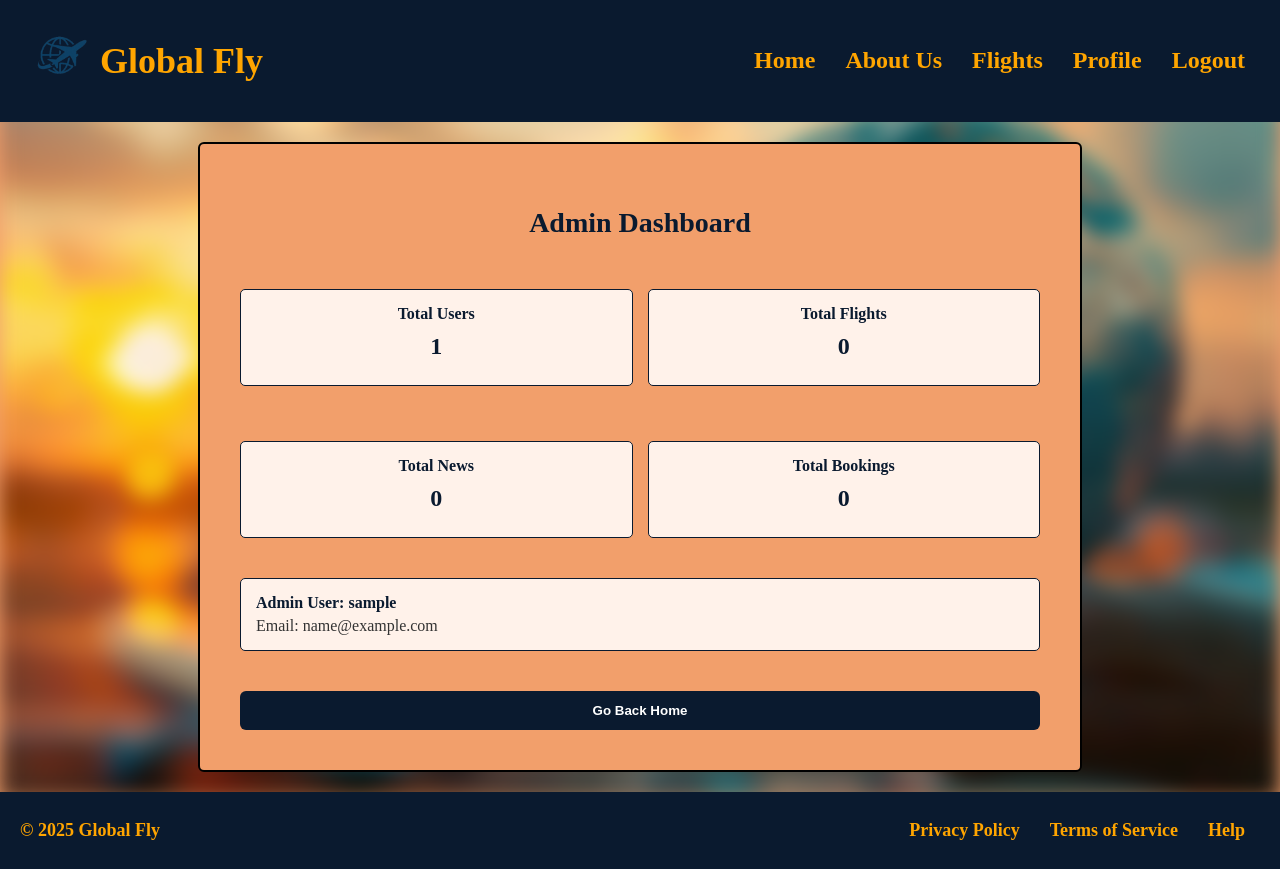
After one commit to Rronzi/Global-Fly, a PHP site: page /profile.php in a window 1280 px wide. The commit adds this page. Run offline with PHP 8.4, Linux system fonts and the light colour scheme; the visitor is signed in with stand-in values (Sample User, id 1); data that the repository does not hold is empty.

Commit message:
Shtimi dhe autentifikimi i userave
Punimi eshte bere se bashku ne call

Co-Authored-By: NartZymi <242237795+NartZymi@users.noreply.github.com>
Co-Authored-By: dardanshoshi <239629574+dardanshoshi@users.noreply.github.com>

```diff
--- a/about.php
+++ b/about.php
@@ -1,5 +1,5 @@
 <?php
-require_once "includes/Database.php";
+require_once "database.php";
 $db = new Database();
 $conn = $db->getConnection();
 ?>
--- a/flights.php
+++ b/flights.php
@@ -1,5 +1,5 @@
 <?php
-require_once "includes/Database.php";
+require_once "database.php";
 $db = new Database();
 $conn = $db->getConnection();
 ?>
--- /dev/null
+++ b/logout.php
@@ -0,0 +1,6 @@
+<?php
+session_start();
+session_destroy();
+header("Location: index.php");
+exit;
+?>
--- /dev/null
+++ b/profile.php
@@ -0,0 +1,134 @@
+<?php
+session_start();
+require_once "database.php";
+
+if (!isset($_SESSION['user_id'])) {
+    header("Location: login.php");
+    exit;
+}
+
+$db = new Database();
+$conn = $db->getConnection();
+
+$query = "SELECT * FROM users WHERE id = ?";
+$stmt = $conn->prepare($query);
+$stmt->execute([$_SESSION['user_id']]);
+$user = $stmt->fetch(PDO::FETCH_ASSOC);
+
+$stats = [];
+if ($user['role'] === 'admin') {
+    $tables = ['users', 'flights', 'news', 'bookings'];
+    foreach ($tables as $table) {
+        $count_query = "SELECT COUNT(*) as count FROM " . $table;
+        $count_stmt = $conn->prepare($count_query);
+        $count_stmt->execute();
+        $result = $count_stmt->fetch(PDO::FETCH_ASSOC);
+        $stats[$table] = $result['count'];
+    }
+}
+?>
+
+<!DOCTYPE html>
+<html lang="en">
+<head>
+    <meta charset="UTF-8">
+    <meta name="viewport" content="width=device-width, initial-scale=1.0">
+    <title>My Profile</title>
+    <link rel="stylesheet" href="style.css">
+</head>
+<body>
+    <header>
+        <nav class="header">
+            <div class="logo" onclick="location.href='index.php'">
+                <img src="photos/logo.png" alt="Global Fly Logo" width="80" height="80">
+                <h1>Global Fly</h1>
+            </div>
+            <ul class="nav-links">
+                <li><a href="index.php">Home</a></li>
+                <li><a href="about.php">About Us</a></li>
+                <li><a href="flights.php">Flights</a></li>
+                <li><a href="profile.php">Profile</a></li>
+                <li><a href="logout.php">Logout</a></li>
+            </ul>
+        </nav>
+    </header>
+
+    <div class="profile-container">
+        <?php if ($user['role'] === 'admin'): ?>
+            <!-- ADMIN DASHBOARD -->
+            <div class="profile-box" style="max-width: 800px;">
+                <h2>Admin Dashboard</h2>
+
+                <div style="display: grid; grid-template-columns: 1fr 1fr; gap: 15px; margin-top: 20px;">
+                    <div class="profile-item" style="text-align: center;">
+                        <label>Total Users</label>
+                        <p style="font-size: 24px; font-weight: bold; color: #0A1A2F; margin: 10px 0;"><?php echo $stats['users']; ?></p>
+                    </div>
+
+                    <div class="profile-item" style="text-align: center;">
+                        <label>Total Flights</label>
+                        <p style="font-size: 24px; font-weight: bold; color: #0A1A2F; margin: 10px 0;"><?php echo $stats['flights']; ?></p>
+                    </div>
+
+                    <div class="profile-item" style="text-align: center;">
+                        <label>Total News</label>
+                        <p style="font-size: 24px; font-weight: bold; color: #0A1A2F; margin: 10px 0;"><?php echo $stats['news']; ?></p>
+                    </div>
+
+                    <div class="profile-item" style="text-align: center;">
+                        <label>Total Bookings</label>
+                        <p style="font-size: 24px; font-weight: bold; color: #0A1A2F; margin: 10px 0;"><?php echo $stats['bookings']; ?></p>
+                    </div>
+                </div>
+
+                <div class="profile-item">
+                    <label>Admin User: <?php echo htmlspecialchars($user['username']); ?></label>
+                    <p>Email: <?php echo htmlspecialchars($user['email']); ?></p>
+                </div>
+
+                <button onclick="location.href='index.php'">Go Back Home</button>
+            </div>
+        <?php else: ?>
+            <!-- REGULAR USER PROFILE -->
+            <div class="profile-box">
+                <h2>My Profile</h2>
+
+                <div class="profile-item">
+                    <label>Username:</label>
+                    <p><?php echo htmlspecialchars($user['username']); ?></p>
+                </div>
+
+                <div class="profile-item">
+                    <label>Email:</label>
+                    <p><?php echo htmlspecialchars($user['email']); ?></p>
+                </div>
+
+                <div class="profile-item">
+                    <label>Role:</label>
+                    <p><?php echo ucfirst($user['role']); ?></p>
+                </div>
+
+                <div class="profile-item">
+                    <label>Member Since:</label>
+                    <p><?php echo date('F d, Y', strtotime($user['created_at'])); ?></p>
+                </div>
+
+                <button onclick="location.href='index.php'">Go Back Home</button>
+            </div>
+        <?php endif; ?>
+    </div>
+
+    <div class="middle">
+        <img src="photos/background1.jpg" class="background1">
+    </div>
+
+    <footer class="footer">
+        <p>&copy; 2025 Global Fly</p>
+        <ul class="footer-links">
+            <li><a href="#privacy">Privacy Policy</a></li>
+            <li><a href="#terms">Terms of Service</a></li>
+            <li><a href="#help">Help</a></li>
+        </ul>
+    </footer>
+</body>
+</html>
--- a/style.css
+++ b/style.css
@@ -142,11 +142,13 @@ body{
 .login button{
     display: flex;
     align-items: center;
+    justify-content: center;
     border-radius: 6px;
     background-color:  #0A1A2F;
     outline-color: black;
     padding: 10px;
     font-weight: bold;
+    color: white;
 }
 .login button a{
     text-decoration: none;
@@ -200,7 +202,7 @@ body{
     padding: 10px;
     border-radius: 2px;
 }
-.register button{
+.register form button{
     display: flex;
     align-items: center;
     border-radius: 6px;
@@ -290,3 +292,59 @@ body{
     font-weight: bold;
     cursor: pointer;
 }
+
+
+/*profile css------------------------------------------------------------*/
+.profile-container {
+    display: flex;
+    justify-content: center;
+    align-items: center;
+    min-height: 60vh;
+    padding: 20px;
+}
+.profile-box {
+    background-color: rgb(242, 159, 107);
+    border: 2px solid black;
+    border-radius: 6px;
+    padding: 40px;
+    width: 100%;
+    max-width: 500px;
+    text-align: center;
+}
+.profile-box h2 {
+    color: #0A1A2F;
+    margin-bottom: 30px;
+    font-size: 28px;
+}
+.profile-item {
+    margin: 20px 0;
+    text-align: left;
+    background-color: #fff2ea;
+    padding: 15px;
+    border-radius: 5px;
+    border: 1px solid #0A1A2F;
+}
+.profile-item label {
+    font-weight: bold;
+    color: #0A1A2F;
+    display: block;
+    margin-bottom: 5px;
+}
+.profile-item p {
+    margin: 0;
+    color: #333;
+}
+.profile-box button {
+    background-color: #0A1A2F;
+    color: white;
+    padding: 12px 30px;
+    border: none;
+    border-radius: 6px;
+    cursor: pointer;
+    font-weight: bold;
+    margin-top: 20px;
+    width: 100%;
+}
+.profile-box button:hover {
+    background-color: #0f2847;
+}
```
Also changed, not shown: Register.php (+38 -10 lines), index.php (+8 -2 lines), login.php (+41 -11 lines).
